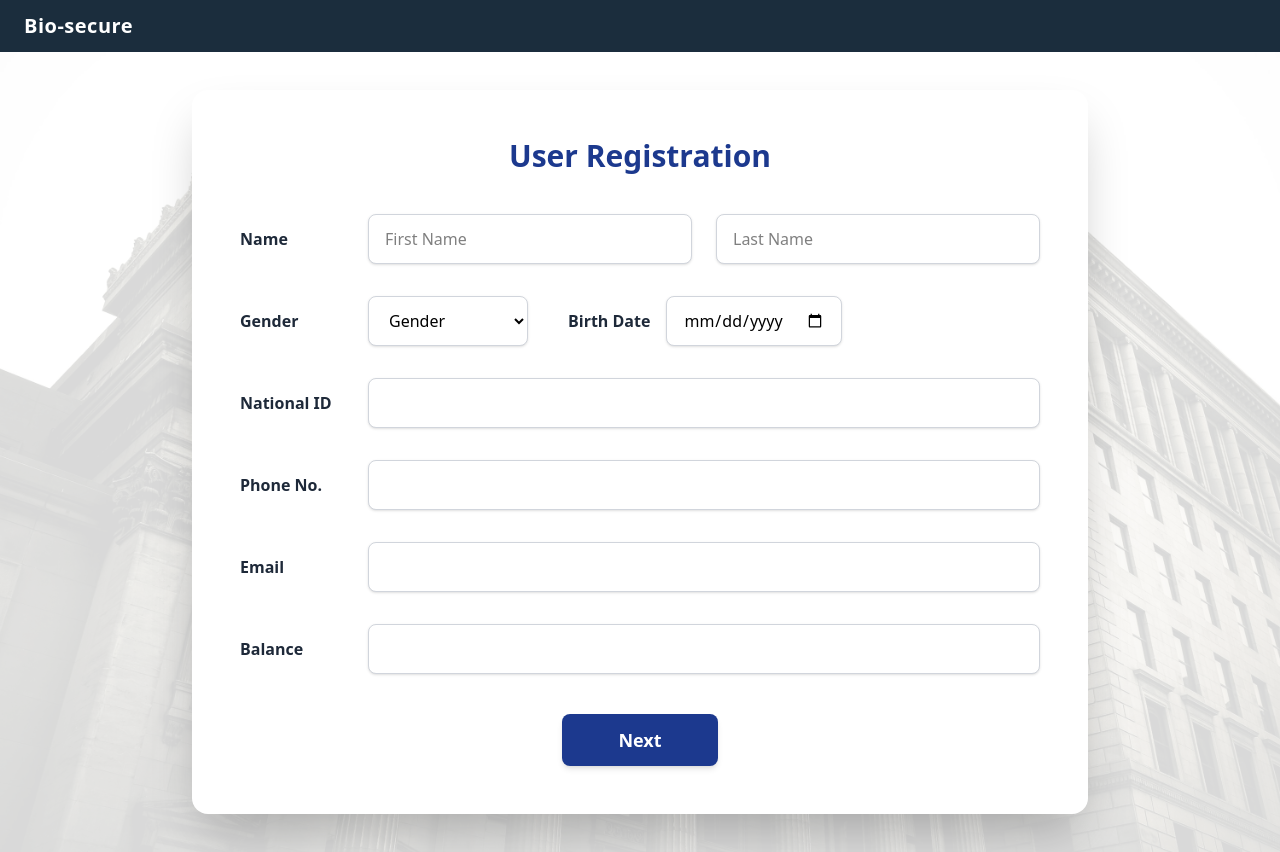
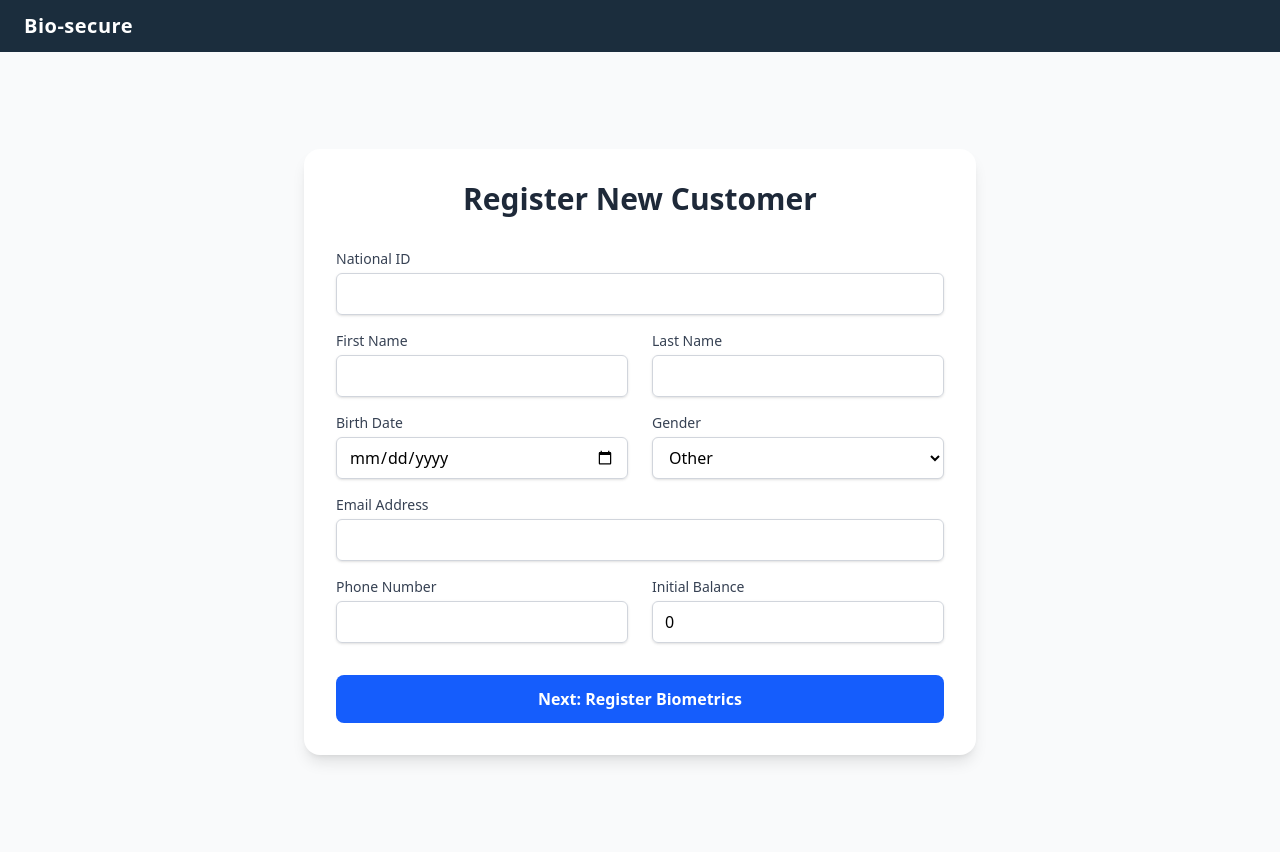
Before and after one commit to Bio-secure/Bio-secure-Web, a Vue app in the folder Frontend/bio-secure-frontend/: page /register in a window 1280 px wide. Built offline with nearby package versions, Linux system fonts and the light colour scheme.

Commit message:
Do the register of the face image(bio-metric)

```diff
--- a/Frontend/bio-secure-frontend/src/router/index.ts
+++ b/Frontend/bio-secure-frontend/src/router/index.ts
@@ -16,6 +16,8 @@ import authState from '../services/authService';
 import ImageRegis from '../view/ImageRegis.vue'
 // @ts-ignore
 import AccountMag from '../view/AccountMag.vue'
+// @ts-ignore
+import RegisterBiometric from '../view/RegisterBiometric.vue'
 
 const routes = [
   {
@@ -63,6 +65,11 @@ const routes = [
     path: '/verify',
     name: 'image',
     component: ImageRegis
+  },
+  {
+    path: '/register-biometric/:id', // The ':id' makes it a dynamic parameter
+    name: 'RegisterBiometric',
+    component: RegisterBiometric
   },
 ]
 
--- a/Frontend/bio-secure-frontend/src/view/Register.vue
+++ b/Frontend/bio-secure-frontend/src/view/Register.vue
@@ -1,180 +1,120 @@
-<script>
+<script setup>
+import { ref } from 'vue';
+import { useRouter } from 'vue-router';
 
-export default {
-  name: 'UserInfoForm',
-  data() {
-    return {
-      formData: {
-        firstName: '',
-        lastName: '',
-        gender: '',
-        birthDate: '',
-        nationalId: '',
-        phoneNo: '',
-        email: '',
-        balance: ''
-      }
-    };
-  },
-  methods: {
-    async handleSubmit() {
-      const payload = {
-        firstName: this.formData.firstName,
-        lastName: this.formData.lastName,
-        gender: this.formData.gender,
-        birthDate: this.formData.birthDate,
-        nationalId: this.formData.nationalId,
-        phoneNo: this.formData.phoneNo,
-        email: this.formData.email,
-        balance: this.formData.balance
+// 1. Create reactive variables to store the data from the form inputs.
+const nationalId = ref('');
+const firstName = ref('');
+const lastName = ref('');
+const birthDate = ref('');
+const phoneNo = ref('');
+const email = ref('');
+const balance = ref(0);
+const gender = ref('Other');
+
+// 2. Initialize the Vue router.
+const router = useRouter();
+
+// 3. This is the main function that runs when the form is submitted.
+async function handleRegisterUser() {
+  // Gather all the form data into one object.
+  const userData = {
+    nationalId: nationalId.value,
+    firstName: firstName.value,
+    lastName: lastName.value,
+    birthDate: birthDate.value,
+    phoneNo: phoneNo.value,
+    email: email.value,
+    balance: balance.value,
+    gender: gender.value,
   };
 
   try {
-        // Access environment variable for base URL
-        // For Vue CLI: process.env.VUE_APP_API_BASE_URL
-        // For Vite: import.meta.env.VITE_API_BASE_URL
-        const API_BASE_URL = import.meta.env.VITE_API_BASE_URL || 'http://localhost:8000'; // Default fallback
-        // If using Vue CLI, use: const API_BASE_URL = process.env.VUE_APP_API_BASE_URL || 'http://localhost:8000';
-
-        const response = await fetch(`${API_BASE_URL}/register-user`, {
+    const res = await fetch("http://localhost:8000/register-user", {
       method: 'POST',
-          headers: {
-            'Content-Type': 'application/json'
-          },
-          body: JSON.stringify(payload)
+      headers: { 'Content-Type': 'application/json' },
+      body: JSON.stringify(userData)
     });
 
-        if (!response.ok) {
-          const errorData = await response.json();
-          throw new Error(errorData.detail || 'Failed to register user');
+    const data = await res.json();
+
+    if (!res.ok) {
+      // Handle errors from the backend.
+      alert(data.detail || "Failed to register user.");
+      return;
     }
 
-        const result = await response.json();
-        console.log('Inserted:', result);
-        alert('User registered successfully!');
-        this.resetForm();
-      } catch (error) {
-        console.error('Error saving data:', error);
-        alert('Failed to save data: ' + error.message);
+    // On success, get the new customer's ID and redirect.
+    const newCustomerId = data.data[0].National_ID;
+    if (newCustomerId) {
+      alert("User details registered successfully! Now proceeding to biometric registration.");
+      router.push(`/register-biometric/${newCustomerId}`);
     }
-    },
-    resetForm() {
-      this.formData = {
-        firstName: '',
-        lastName: '',
-        gender: '',
-        birthDate: '',
-        nationalId: '',
-        phoneNo: '',
-        email: '',
-        balance: ''
-      };
+
+  } catch (err) {
+    console.error("Registration failed:", err);
+    alert("An error occurred during registration.");
   }
 }
-};
 </script>
 
 <template>
-  <div class="flex items-center justify-center min-h-screen">
-    <div class="w-full max-w-4xl p-12 rounded-2xl bg-white shadow-2xl">
-      <h2 class="text-3xl font-bold text-center text-blue-900 mb-10">User Registration</h2>
+  <div class="min-h-screen bg-gray-50 flex items-center justify-center p-4">
+    <div class="max-w-2xl w-full bg-white p-8 rounded-2xl shadow-lg">
+      <h1 class="text-3xl font-bold text-gray-800 text-center mb-8">Register New Customer</h1>
+
+      <form @submit.prevent="handleRegisterUser" class="grid grid-cols-1 md:grid-cols-2 gap-x-6 gap-y-4">
+
+        <div class="md:col-span-2">
+          <label for="nationalId" class="block text-sm font-medium text-gray-700">National ID</label>
+          <input type="text" id="nationalId" v-model="nationalId" class="mt-1 block w-full px-3 py-2 border border-gray-300 rounded-md shadow-sm" required>
+        </div>
 
         <div>
-        <div class="mb-8">
-          <div class="flex items-center">
-            <label class="w-32 text-base text-gray-800 font-semibold">Name</label>
-            <div class="flex flex-1 gap-6">
-              <input
-                type="text"
-                v-model="formData.firstName"
-                placeholder="First Name"
-                class="w-1/2 px-4 py-3 border border-gray-300 bg-white shadow-sm rounded-lg focus:outline-none focus:ring-2 focus:ring-blue-300"
-              />
-              <input
-                type="text"
-                v-model="formData.lastName"
-                placeholder="Last Name"
-                class="w-1/2 px-4 py-3 border border-gray-300 bg-white shadow-sm rounded-lg focus:outline-none focus:ring-2 focus:ring-blue-300"
-              />
-            </div>
-          </div>
+          <label for="firstName" class="block text-sm font-medium text-gray-700">First Name</label>
+          <input type="text" id="firstName" v-model="firstName" class="mt-1 block w-full px-3 py-2 border border-gray-300 rounded-md shadow-sm" required>
         </div>
 
-        <div class="mb-8">
-          <div class="flex items-center">
-            <label class="w-32 text-base text-gray-800 font-semibold">Gender</label>
-            <select
-              v-model="formData.gender"
-              class="w-40 px-4 py-3 border border-gray-300 bg-white shadow-sm rounded-lg focus:outline-none focus:ring-2 focus:ring-blue-300"
-            >
-              <option value="">Gender</option>
-              <option value="male">Male</option>
-              <option value="female">Female</option>
-              <option value="other">Other</option>
-            </select>
-
-            <label class="ml-10 mr-4 text-base text-gray-800 font-semibold">Birth Date</label>
-            <input
-              type="date"
-              v-model="formData.birthDate"
-              class="w-44 px-4 py-3 border border-gray-300 bg-white shadow-sm rounded-lg focus:outline-none focus:ring-2 focus:ring-blue-300"
-            />
-          </div>
+        <div>
+          <label for="lastName" class="block text-sm font-medium text-gray-700">Last Name</label>
+          <input type="text" id="lastName" v-model="lastName" class="mt-1 block w-full px-3 py-2 border border-gray-300 rounded-md shadow-sm" required>
         </div>
 
-        <div class="mb-8">
-          <div class="flex items-center">
-            <label class="w-32 text-base text-gray-800 font-semibold">National ID</label>
-            <input
-              type="text"
-              v-model="formData.nationalId"
-              class="flex-1 px-4 py-3 border border-gray-300 bg-white shadow-sm rounded-lg focus:outline-none focus:ring-2 focus:ring-blue-300"
-            />
-          </div>
+        <div>
+          <label for="birthDate" class="block text-sm font-medium text-gray-700">Birth Date</label>
+          <input type="date" id="birthDate" v-model="birthDate" class="mt-1 block w-full px-3 py-2 border border-gray-300 rounded-md shadow-sm" required>
         </div>
 
-        <div class="mb-8">
-          <div class="flex items-center">
-            <label class="w-32 text-base text-gray-800 font-semibold">Phone No.</label>
-            <input
-              type="tel"
-              v-model="formData.phoneNo"
-              class="flex-1 px-4 py-3 border border-gray-300 bg-white shadow-sm rounded-lg focus:outline-none focus:ring-2 focus:ring-blue-300"
-            />
-          </div>
+        <div>
+          <label for="gender" class="block text-sm font-medium text-gray-700">Gender</label>
+           <select id="gender" v-model="gender" class="mt-1 block w-full px-3 py-2 border border-gray-300 bg-white rounded-md shadow-sm">
+            <option>Male</option>
+            <option>Female</option>
+            <option>Other</option>
+          </select>
         </div>
 
-        <div class="mb-8">
-          <div class="flex items-center">
-            <label class="w-32 text-base text-gray-800 font-semibold">Email</label>
-            <input
-              type="email"
-              v-model="formData.email"
-              class="flex-1 px-4 py-3 border border-gray-300 bg-white shadow-sm rounded-lg focus:outline-none focus:ring-2 focus:ring-blue-300"
-            />
-          </div>
+        <div class="md:col-span-2">
+          <label for="email" class="block text-sm font-medium text-gray-700">Email Address</label>
+          <input type="email" id="email" v-model="email" class="mt-1 block w-full px-3 py-2 border border-gray-300 rounded-md shadow-sm">
         </div>
 
-        <div class="mb-8">
-          <div class="flex items-center">
-            <label class="w-32 text-base text-gray-800 font-semibold">Balance</label>
-            <input
-              type="text"
-              v-model="formData.balance"
-              class="flex-1 px-4 py-3 border border-gray-300 bg-white shadow-sm rounded-lg focus:outline-none focus:ring-2 focus:ring-blue-300"
-            />
-          </div>
+        <div>
+          <label for="phoneNo" class="block text-sm font-medium text-gray-700">Phone Number</label>
+          <input type="tel" id="phoneNo" v-model="phoneNo" class="mt-1 block w-full px-3 py-2 border border-gray-300 rounded-md shadow-sm">
         </div>
 
-        <div class="flex justify-center mt-10">
-          <button
-            @click="handleSubmit"
-            class="px-14 py-3 bg-blue-900 text-white text-lg font-semibold rounded-lg hover:bg-blue-800 focus:outline-none focus:ring-2 focus:ring-blue-400 shadow-md"
-          >
-            Next
+        <div>
+          <label for="balance" class="block text-sm font-medium text-gray-700">Initial Balance</label>
+          <input type="number" id="balance" v-model.number="balance" step="0.01" class="mt-1 block w-full px-3 py-2 border border-gray-300 rounded-md shadow-sm">
+        </div>
+
+        <div class="md:col-span-2 pt-4">
+          <button type="submit" class="w-full bg-blue-600 hover:bg-blue-700 text-white font-bold py-3 px-4 rounded-lg transition-transform transform hover:scale-105">
+            Next: Register Biometrics
           </button>
         </div>
-      </div>
+      </form>
     </div>
   </div>
 </template>
--- /dev/null
+++ b/Frontend/bio-secure-frontend/src/view/RegisterBiometric.vue
@@ -0,0 +1,170 @@
+// in views/RegisterBiometric.vue
+
+<script setup>
+import { ref, onMounted, onBeforeUnmount, computed } from 'vue';
+import { useRoute, useRouter } from 'vue-router';
+
+const route = useRoute();
+const router = useRouter();
+
+const customerId = ref(route.params.id);
+const faceState = ref('idle'); // idle -> streaming -> captured
+const irisState = ref('idle'); // idle -> streaming -> captured
+
+const selectedFaceFile = ref(null);
+const facePreview = ref(null);
+const selectedIrisFile = ref(null);
+const irisPreview = ref(null);
+
+const isLoading = ref(false);
+const errorMessage = ref('');
+
+let faceStream = null;
+let irisStream = null;
+const faceVideo = ref(null);
+const irisVideo = ref(null);
+
+// --- Webcam Functions ---
+function stopStream(stream) {
+  if (stream) stream.getTracks().forEach(track => track.stop());
+}
+
+async function startWebcam(type) {
+  const state = type === 'face' ? faceState : irisState;
+  const videoEl = type === 'face' ? faceVideo : irisVideo;
+  stopStream(type === 'face' ? faceStream : irisStream);
+
+  state.value = 'streaming';
+  try {
+    const stream = await navigator.mediaDevices.getUserMedia({ video: { width: 480, height: 480 }, audio: false });
+    if (type === 'face') faceStream = stream;
+    else irisStream = stream;
+    videoEl.value.srcObject = stream;
+  } catch (err) {
+    errorMessage.value = `Unable to access webcam: ${err.message}`;
+    state.value = 'idle';
+  }
+}
+
+function capturePhoto(type) {
+  const videoEl = type === 'face' ? faceVideo.value : irisVideo.value;
+  const stream = type === 'face' ? faceStream : irisStream;
+  if (!videoEl || !stream) return;
+
+  const canvas = document.createElement('canvas');
+  canvas.width = videoEl.videoWidth;
+  canvas.height = videoEl.videoHeight;
+  const ctx = canvas.getContext('2d');
+  ctx.translate(canvas.width, 0);
+  ctx.scale(-1, 1);
+  ctx.drawImage(videoEl, 0, 0, canvas.width, canvas.height);
+
+  canvas.toBlob(blob => {
+    if (type === 'face') {
+      selectedFaceFile.value = new File([blob], 'face.jpg', { type: 'image/jpeg' });
+      facePreview.value = URL.createObjectURL(blob);
+      faceState.value = 'captured';
+    } else {
+      selectedIrisFile.value = new File([blob], 'iris.jpg', { type: 'image/jpeg' });
+      irisPreview.value = URL.createObjectURL(blob);
+      irisState.value = 'captured';
+    }
+    stopStream(stream);
+  }, 'image/jpeg');
+}
+
+// Automatically start the face webcam when the page loads
+onMounted(() => {
+  if (faceVideo.value) {
+    startWebcam('face');
+  }
+});
+
+// Clean up streams when leaving the page
+onBeforeUnmount(() => {
+  stopStream(faceStream);
+  stopStream(irisStream);
+});
+
+// --- Submission Logic ---
+const isSubmitDisabled = computed(() => {
+  return isLoading.value || !selectedFaceFile.value; // At a minimum, face is required
+});
+
+async function submitBiometrics() {
+  if (isSubmitDisabled.value) return;
+  isLoading.value = true;
+  errorMessage.value = '';
+
+  const formData = new FormData();
+  formData.append('national_id', customerId.value);
+  if (selectedFaceFile.value) formData.append('face_image', selectedFaceFile.value);
+  if (selectedIrisFile.value) formData.append('iris_image', selectedIrisFile.value);
+
+  try {
+    const res = await fetch('http://localhost:8000/register-biometric', {
+      method: 'POST',
+      body: formData,
+    });
+    const data = await res.json();
+    if (!res.ok) throw new Error(data.detail || 'Failed to submit biometrics.');
+
+    alert('Biometrics registered successfully!');
+    router.push(`/info/${customerId.value}`); // Navigate to customer info page on success
+
+  } catch (err) {
+    errorMessage.value = err.message;
+  } finally {
+    isLoading.value = false;
+  }
+}
+</script>
+
+<template>
+  <div class="min-h-screen bg-gray-50 py-12 px-4 flex flex-col items-center">
+    <div class="w-full max-w-2xl">
+      <h1 class="text-3xl font-bold text-gray-800 text-center">Biometric Registration</h1>
+      <p class="text-lg text-gray-600 text-center mt-2 mb-8">Please provide a clear photo of your face and iris.</p>
+
+      <div class="grid grid-cols-1 md:grid-cols-2 gap-8 bg-white p-8 rounded-2xl shadow-xl">
+        <div class="flex flex-col items-center">
+          <h3 class="font-semibold text-gray-700 mb-3 text-xl">Face Scan (Required)</h3>
+          <div class="relative w-64 h-64 bg-gray-100 rounded-full overflow-hidden border-2 flex items-center justify-center">
+            <video v-show="faceState === 'streaming'" ref="faceVideo" autoplay playsinline class="w-full h-full object-cover transform -scale-x-100"></video>
+            <img v-if="faceState === 'captured'" :src="facePreview" class="w-full h-full object-cover">
+          </div>
+          <div class="flex gap-2 mt-4">
+            <button v-if="faceState === 'streaming'" @click="capturePhoto('face')" class="bg-blue-600 text-white px-5 py-2 rounded-lg font-semibold hover:bg-blue-700 transition shadow-sm">Capture Face</button>
+            <button v-if="faceState === 'captured'" @click="startWebcam('face')" class="bg-gray-200 text-gray-700 px-5 py-2 rounded-lg font-semibold hover:bg-gray-300 transition">Retake</button>
+          </div>
+        </div>
+
+        <div v-if="false" class="flex flex-col items-center">
+          <h3 class="font-semibold text-gray-700 mb-3 text-xl">Iris Scan (Optional)</h3>
+          <div class="relative w-64 h-64 bg-gray-100 rounded-full overflow-hidden border-2 flex items-center justify-center">
+            <div v-if="irisState === 'idle'" class="text-center text-gray-500">
+              <svg class="w-16 h-16 mx-auto opacity-50" fill="none" stroke="currentColor" viewBox="0 0 24 24"><path stroke-linecap="round" stroke-linejoin="round" stroke-width="1.5" d="M15 12a3 3 0 11-6 0 3 3 0 016 0z"></path><path stroke-linecap="round" stroke-linejoin="round" stroke-width="1.5" d="M2.458 12C3.732 7.943 7.523 5 12 5c4.478 0 8.268 2.943 9.542 7-1.274 4.057-5.064 7-9.542 7-4.477 0-8.268-2.943-9.542-7z"></path></svg>
+            </div>
+            <video v-show="irisState === 'streaming'" ref="irisVideo" autoplay playsinline class="w-full h-full object-cover transform -scale-x-100"></video>
+            <img v-if="irisState === 'captured'" :src="irisPreview" class="w-full h-full object-cover">
+          </div>
+          <div class="flex gap-2 mt-4">
+            <button v-if="irisState === 'idle'" @click="startWebcam('iris')" class="bg-blue-600 text-white px-5 py-2 rounded-lg font-semibold hover:bg-blue-700 transition shadow-sm">Start Iris Cam</button>
+            <button v-if="irisState === 'streaming'" @click="capturePhoto('iris')" class="bg-green-600 text-white px-5 py-2 rounded-lg font-semibold hover:bg-green-700 transition shadow-sm">Capture Iris</button>
+            <button v-if="irisState === 'captured'" @click="startWebcam('iris')" class="bg-gray-200 text-gray-700 px-5 py-2 rounded-lg font-semibold hover:bg-gray-300 transition">Retake</button>
+          </div>
+        </div>
+      </div>
+
+      <p v-if="errorMessage" class="text-red-600 bg-red-100 text-center p-3 rounded-lg mt-6 text-sm">{{ errorMessage }}</p>
+
+      <div class="flex justify-center mt-8">
+        <button @click="submitBiometrics" :disabled="isSubmitDisabled" class="bg-green-600 hover:bg-green-700 text-white font-bold text-lg px-16 py-3 rounded-full shadow-lg transition-transform transform hover:scale-105 disabled:bg-gray-400 disabled:cursor-not-allowed">
+          <span v-if="isLoading">Submitting...</span>
+          <span v-else>Finish Registration</span>
+        </button>
+      </div>
+
+    </div>
+  </div>
+</template>
```
Also changed, not shown: 1 other file (tests, documents, lock files or other folders). Lines whose indentation alone changed are shown as unchanged.
